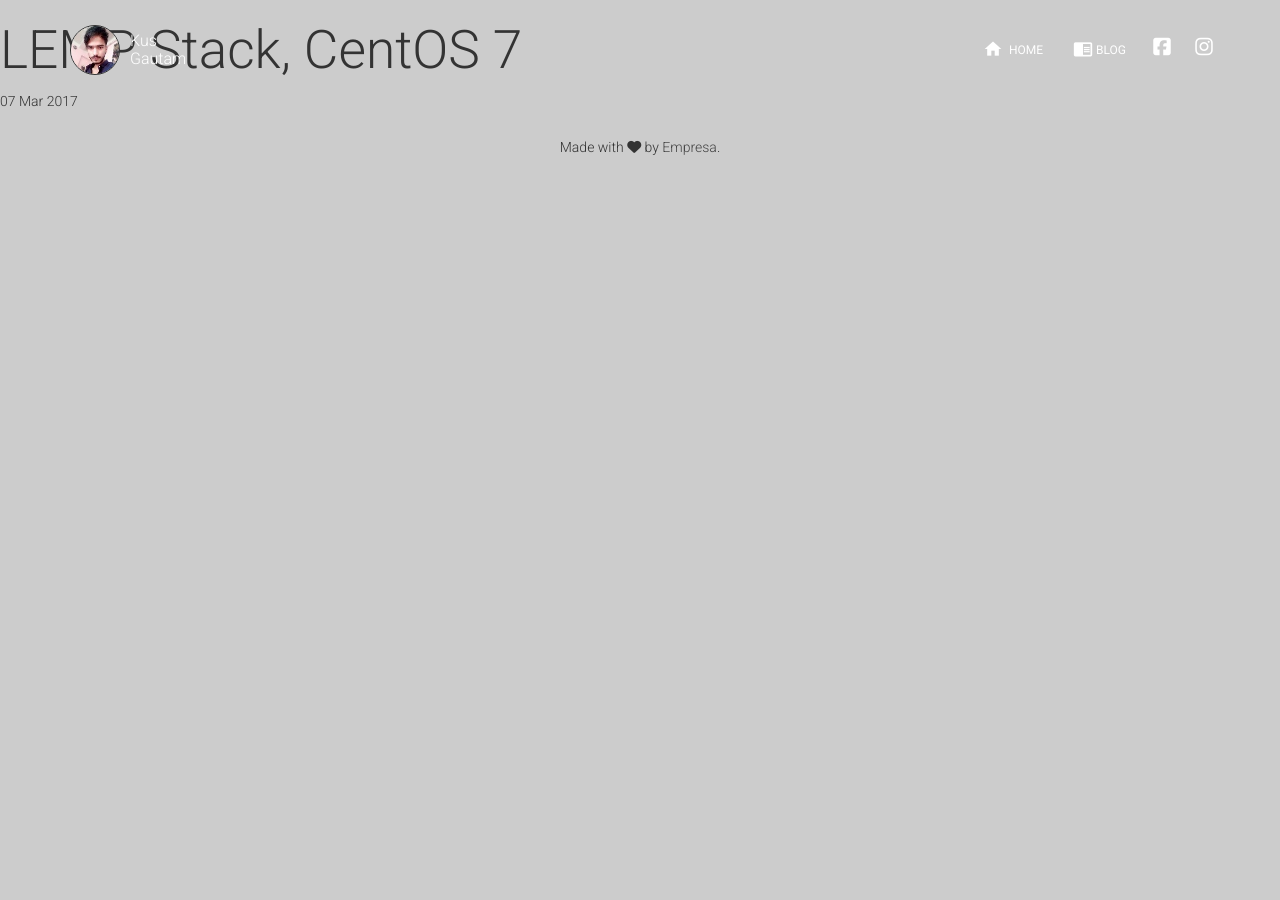
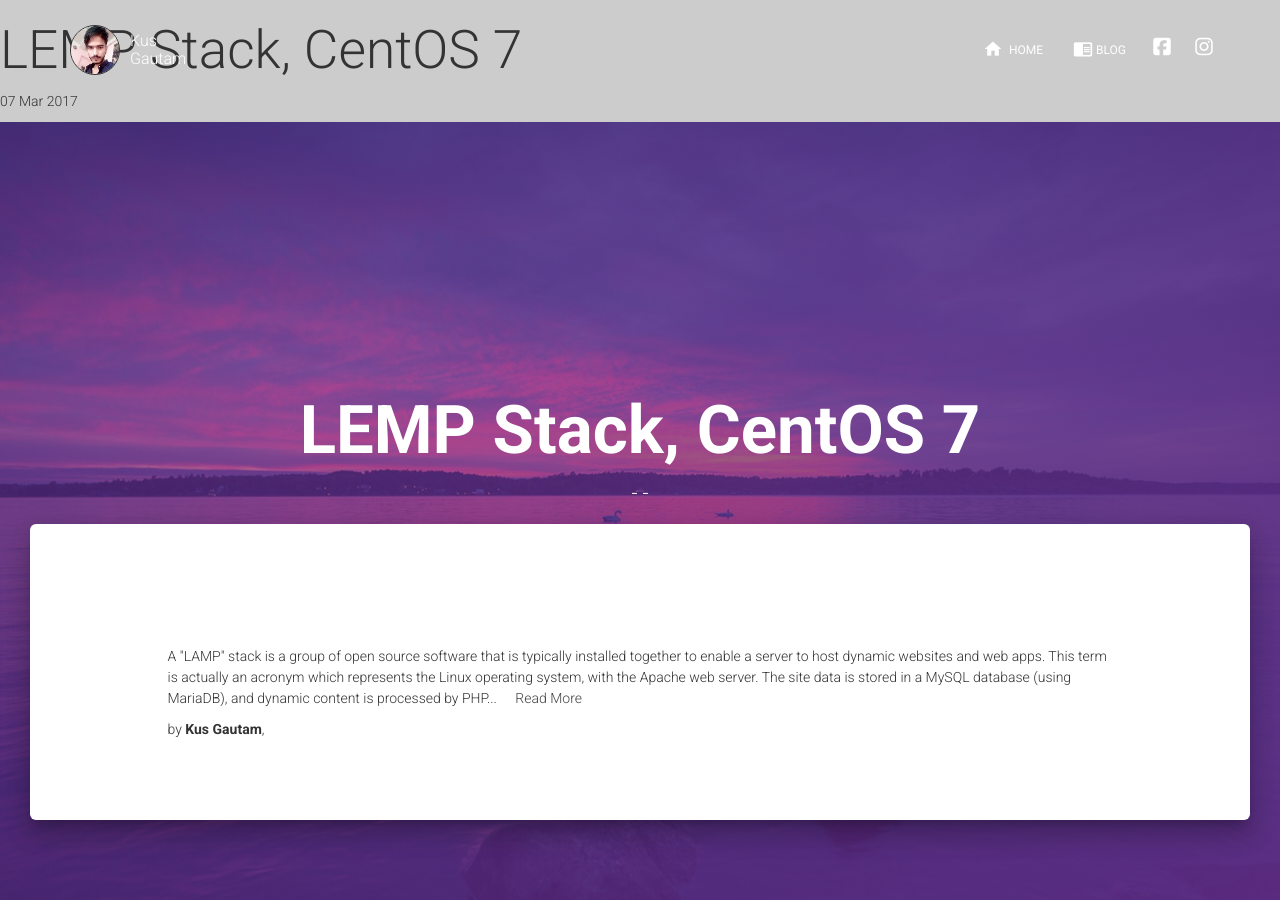
Before and after one commit to Cloudxtreme/doc-centos-7, a Jekyll site: the page built from _posts/2017-03-07-installing-lemp-stack-centos-7.md, in a window 1280 px wide and 900 px high. Built offline with Jekyll 4.4.1, drawn with Linux system fonts in a browser that asks for light colours; nearby versions of some CDN libraries.

Commit message:
update md

```diff
--- a/_posts/2017-03-07-installing-lemp-stack-centos-7.md
+++ b/_posts/2017-03-07-installing-lemp-stack-centos-7.md
@@ -3,3 +3,36 @@
 title: "LEMP Stack, CentOS 7"
 date: 2017-03-07
 ---
+
+<div class="wrapper">
+		<div class="header header-filter" style="background-image: url('{{ site.github.url}}/img/bg2.jpeg');">
+			<div class="container">
+				<div class="row">
+					<div class="col-md-8 col-md-offset-2">
+						<div class="brand">
+							<h1>{{ page.title }}</h1>
+							<h3>- {{ post.date | date_to_string }} -</h3>
+						</div>
+					</div>
+				</div>
+			</div>
+			<div class="main main-raised margin-top">
+				<div class="section section-basic">
+			    	<div class="container">
+			            <div class="title">
+							<h2>{{ post.title }}</h2>
+			            </div>
+				            <div class="row">
+				                <div class="col-md-10 col-md-offset-1">
+				                	<a href="{{ site.github.url }}{{ post.url }}" title="{{ post.title }}"><h2>{{ post.title }}</h2></a>
+				                	<p>
+				                		A "LAMP" stack is a group of open source software that is typically installed together to enable a server to host dynamic websites and web apps. This term is actually an acronym which represents the Linux operating system, with the Apache web server. The site data is stored in a MySQL database (using MariaDB), and dynamic content is processed by PHP...  <a href="{{ site.github.url }}{{ post.url }}" class="margin-left">Read More</a>
+				                	</p>
+				                	<p>by <strong>Kus Gautam</strong>, {{ post.date | date_to_string }}</p>
+				                </div>
+				            </div>
+			        </div>
+			    </div>
+			</div>
+		</div>
+</div>
```
